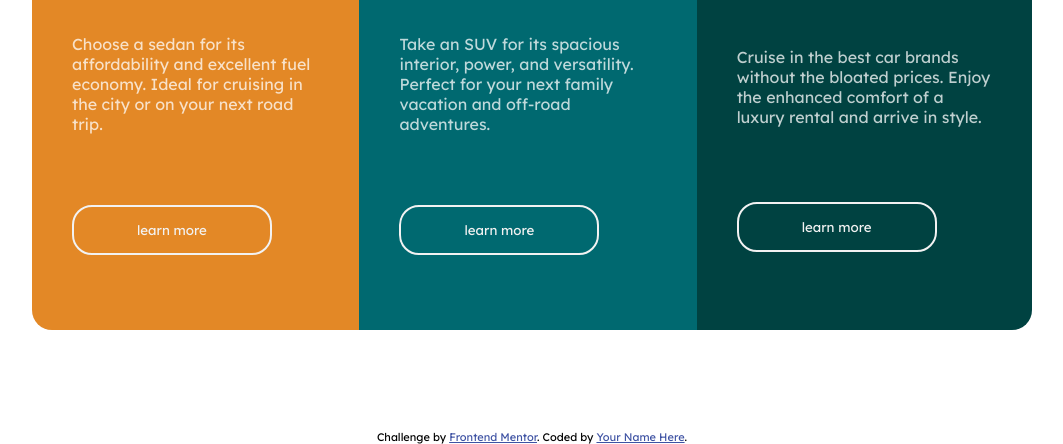
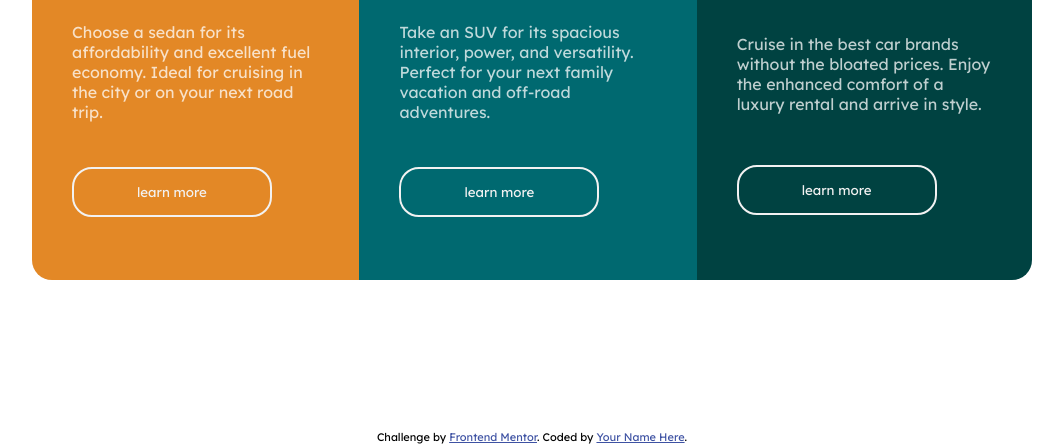
Before and after one commit to YemilR10s/3-column-preview-card-component-main, a plain HTML site: page index.html in a window 1280 px wide. Shown: the part 370-814 px from the top of the page, without its empty margins (108-1171 px from the left). Drawn offline with Linux system fonts and the light colour scheme.

Commit message:
unos ajustes

```diff
--- a/style.css
+++ b/style.css
@@ -20,10 +20,12 @@ main{
     display: flex;
     justify-content: center;
     align-items: center;
+    background: var(--Transparent-white-paragraphs);
+
 }
 .items-container{
     width: 1000px;
-    height: 600px;
+    height: 500px;
     display: flex;
     flex-wrap: nowrap;
     margin: 100px;
```
